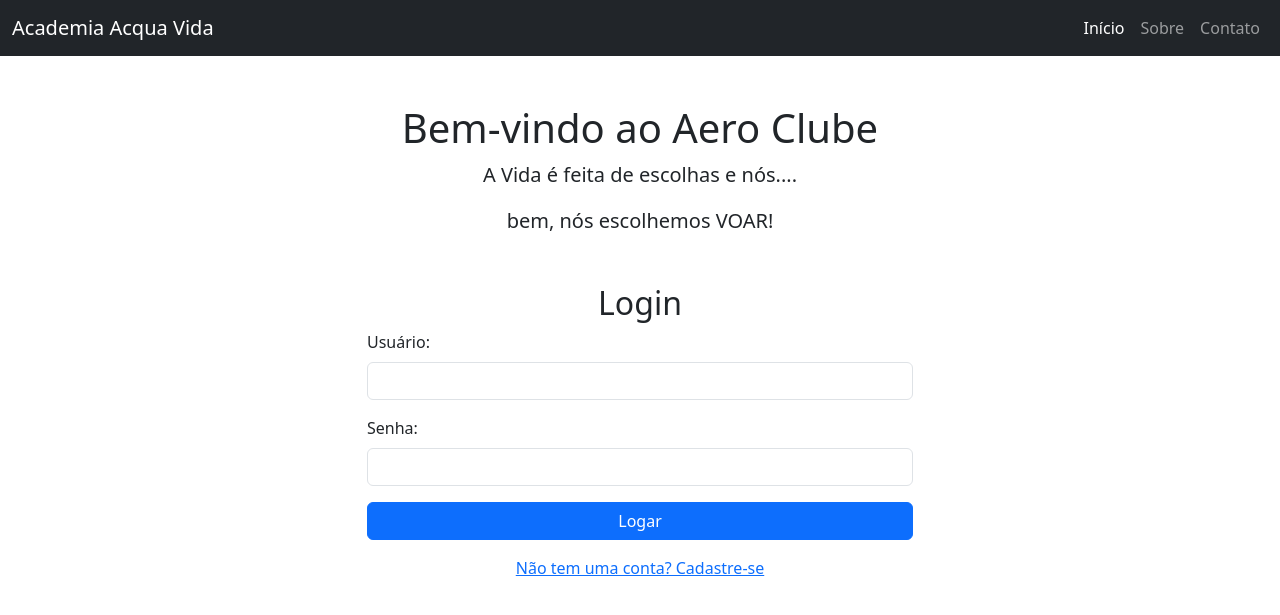
After one commit to RogerioSenac/Projeto-Oficina-Mazzoline, a PHP site: page /senha/DashAcesso.php in a window 1280 px wide. The commit adds this page. Shown: the top 615 px of the page. Run offline with PHP 8.4, Linux system fonts and the light colour scheme.

Commit message:
refacture.rogerio - acesso.php

```diff
--- a/includes/header.php
+++ b/includes/header.php
@@ -15,8 +15,8 @@
     <nav>
         <a href="#">Início</a>
         <a href="#">Sobre nós</a>
-        <a href="../ordem_servico/ordem.php">Serviços</a>
         <a href="https://www.facebook.com/mecanicamazzoline/photos_by" target="_blank">Galeria</a>
+        <a href="./senha/DashAcesso.php">Login</a>
     </nav>
 </body>
 
--- /dev/null
+++ b/senha/DashAcesso.php
@@ -0,0 +1,157 @@
+<?php
+include("../conexao.php");
+
+if ($_SERVER["REQUEST_METHOD"] == "POST") {
+    // Obter os dados do formulário
+    $usuario = $_POST['usuario'];
+    $senha = $_POST['senhaUsuario'];
+
+    try {
+        // Preparar e executar a consulta SQL para verificar as credenciais
+        $consulta = $conexao->prepare('SELECT * FROM acessos WHERE usuario = :usuario AND senhaUsuario = :senha');
+        $consulta->execute([
+            ':usuario' => $usuario,
+            ':senha' => $senha
+        ]);
+
+        // Verificar se algum usuário foi encontrado
+        if ($consulta->rowCount() > 0) {
+            // Credenciais válidas, redirecionar para index.php
+            header("Location: ../menu.p");
+            exit(); // Importante para garantir que o script seja encerrado após o redirecionamento
+        } else {
+
+            // Credenciais inválidas, redirecionar de volta com mensagem de erro
+            header("Location: login.php?error=invalid_credentials");
+            exit();
+        }
+    } catch (PDOException $e) {
+        // Em caso de erro, exibir mensagem
+        echo "Erro: " . $e->getMessage();
+    }
+}
+?>
+
+<!DOCTYPE html>
+<html lang="pt-br">
+
+<head>
+    <meta charset="UTF-8">
+    <meta name="viewport" content="width=device-width, initial-scale=1.0">
+    <title>Aero Clube - Acesso</title>
+    <link href="https://cdn.jsdelivr.net/npm/bootstrap@5.3.0/dist/css/bootstrap.min.css" rel="stylesheet">
+    <link rel="stylesheet" href="../Assets/CSS/estiloSenha.css">
+</head>
+
+<body>
+    <nav class="navbar navbar-expand-lg navbar-dark bg-dark">
+        <div class="container-fluid">
+            <a class="navbar-brand" href="#">Academia Acqua Vida</a>
+            <button class="navbar-toggler" type="button" data-bs-toggle="collapse" data-bs-target="#navbarNav"
+                aria-controls="navbarNav" aria-expanded="false" aria-label="Toggle navigation">
+                <span class="navbar-toggler-icon"></span>
+            </button>
+            <div class="collapse navbar-collapse" id="navbarNav">
+                <ul class="navbar-nav ms-auto">
+                    <li class="nav-item">
+                        <a class="nav-link active" aria-current="page" href="#">Início</a>
+                    </li>
+                    <li class="nav-item">
+                        <a class="nav-link" href="#">Sobre</a>
+                    </li>
+                    <li class="nav-item">
+                        <a class="nav-link" href="#">Contato</a>
+                    </li>
+                </ul>
+            </div>
+        </div>
+    </nav>
+
+    <div class="container mt-5">
+        <div class="text-center mb-5">
+            <h1>Bem-vindo ao Aero Clube</h1>
+            <p class="lead"><span class="alerta">A Vida </span>é feita de escolhas e nós....</p>
+            <p class="lead">bem, nós escolhemos <span class="alerta">VOAR!</span></p>
+        </div>
+
+        <div class="row justify-content-center">
+            <div class="col-md-6">
+                <!-- Verifica se há uma mensagem de erro -->
+                <?php if (isset($_GET['error']) && $_GET['error'] == 'invalid_credentials'): ?>
+                    <div class="alert alert-danger text-center" role="alert">
+                        Usuário ou senha incorretos. Por favor, tente novamente.
+                    </div>
+                <?php endif; ?>
+
+                <!-- Login Form -->
+                <div id="loginForm">
+                    <h2 class="text-center">Login</h2>
+                    <form action="login.php" method="post">
+                        <div class="mb-3">
+                            <label for="usuario" class="form-label">Usuário:</label>
+                            <input type="text" id="usuario" name="usuario" class="form-control" required>
+                        </div>
+                        <div class="mb-3">
+                            <label for="senhaUsuario" class="form-label">Senha:</label>
+                            <input type="password" id="senhaUsuario" name="senhaUsuario" class="form-control" required>
+                        </div>
+                        <div class="d-grid">
+                            <button type="submit" class="btn btn-primary">Logar</button>
+                        </div>
+                    </form>
+                    <div class="text-center mt-3">
+                        <a href="#" onclick="toggleForms()">Não tem uma conta? Cadastre-se</a>
+                    </div>
+                </div>
+
+                <!-- Registration Form -->
+                <div id="registrationForm" style="display:none;">
+                    <h2 class="text-center">Cadastro</h2>
+                    <form action="cadastro.php" method="post">
+                        <div class="mb-3">
+                            <label for="nomeCompleto" class="form-label">Nome Completo:</label>
+                            <input type="text" id="nomeCompleto" name="nomeCompleto" class="form-control" required>
+                        </div>
+                        <div class="mb-3">
+                            <label for="email" class="form-label">Email:</label>
+                            <input type="email" id="email" name="email" class="form-control" required>
+                        </div>
+                        <div class="mb-3">
+                            <label for="usuario" class="form-label">Usuário:</label>
+                            <input type="text" id="usuario" name="usuario" class="form-control" required>
+                        </div>
+                        <div class="mb-3">
+                            <label for="senha" class="form-label">Senha:</label>
+                            <input type="password" id="senha" name="senha" class="form-control" required>
+                        </div>
+                        <div class="d-grid">
+                            <button type="submit" class="btn btn-success">Cadastrar</button>
+                        </div>
+                    </form>
+                    <div class="text-center mt-3">
+                        <a href="#" onclick="toggleForms()">Já tem uma conta? Logar</a>
+                    </div>
+                </div>
+            </div>
+        </div>
+    </div>
+
+    <!-- Bootstrap JS and dependencies -->
+    <script src="https://cdn.jsdelivr.net/npm/bootstrap@5.3.0/dist/js/bootstrap.bundle.min.js"></script>
+    <script>
+        function toggleForms() {
+            var loginForm = document.getElementById("loginForm");
+            var registrationForm = document.getElementById("registrationForm");
+
+            if (loginForm.style.display === "none") {
+                loginForm.style.display = "block";
+                registrationForm.style.display = "none";
+            } else {
+                loginForm.style.display = "none";
+                registrationForm.style.display = "block";
+            }
+        }
+    </script>
+</body>
+
+</html>
--- /dev/null
+++ b/senha/acessar.php
@@ -0,0 +1,3 @@
+<?php
+include("../conexao.php");
+?>
```
Also changed, not shown: assets/css/styleOS.css (+13 -4 lines), senha/cadastro.php (added, +14 -0 lines), senha/login.php (added, +48 -0 lines).
